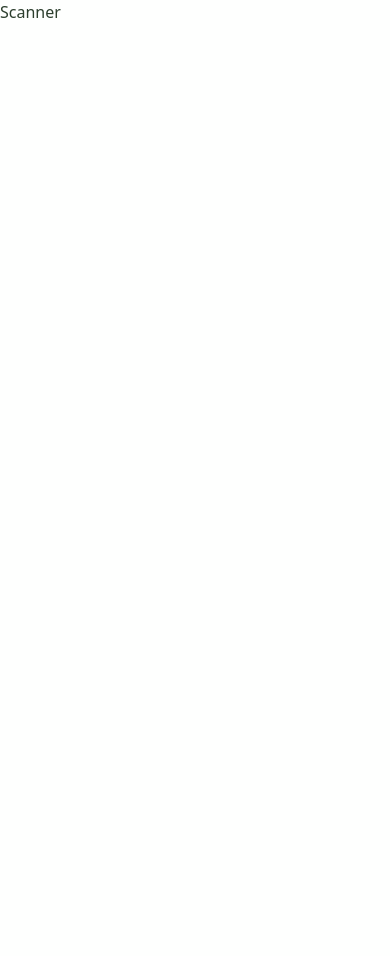
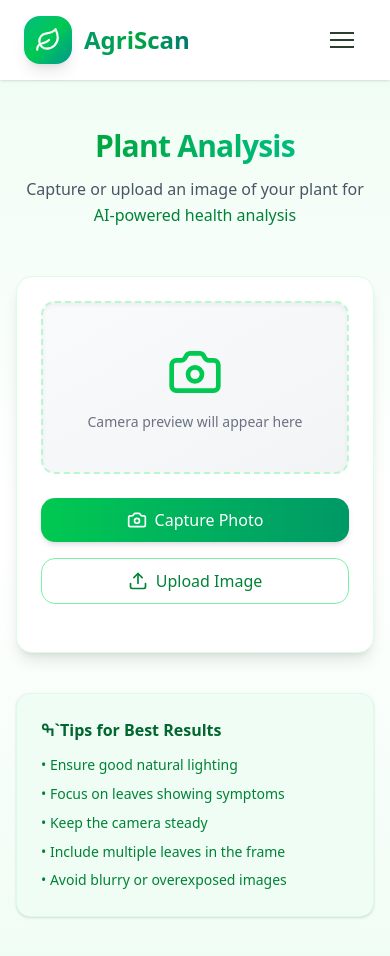
Before and after one commit to kunalpawar83/clg_plant_frontend, a React (Vite) app: page /scanner in a window 390 px wide. Shown: the top 956 px of the page. Before the commit the page ends 844 px from the top, so only its background shows below. Built offline with nearby package versions, Linux system fonts and the light colour scheme.

Commit message:
Scanner  Pager

```diff
--- a/src/App.jsx
+++ b/src/App.jsx
@@ -4,6 +4,7 @@ import Home from './pages/Home'
 import Scanner from './pages/Scanner'
 import History from './pages/History'
 import Learning from './pages/Learning'
+import Analyze from './pages/Analyze'
 const App = () => {
   return (
     <>
@@ -13,6 +14,7 @@ const App = () => {
         <Route path='/scanner' element ={<Scanner/>}/>
         <Route path='/history' element ={<History/>}/>
         <Route path='/learning' element ={<Learning/>}/>
+        <Route path='/analyze' element ={<Analyze/>}/>
       </Routes>
     </>
   )
--- a/src/pages/Scanner.jsx
+++ b/src/pages/Scanner.jsx
@@ -1,9 +1,217 @@
-import React from 'react'
+import { useState, useRef, useEffect } from "react";
+import { Camera, Upload, RotateCcw, Check, Loader2 } from "lucide-react";
+import { useNavigate } from "react-router-dom";
+import Header from "../components/Header";
 
 const Scanner = () => {
+  const [capturedImage, setCapturedImage] = useState(null);
+  const [isAnalyzing, setIsAnalyzing] = useState(false);
+  const [progress, setProgress] = useState(0);
+  const [analysisComplete, setAnalysisComplete] = useState(false);
+  const fileInputRef = useRef(null);
+  const navigate = useNavigate();
+
+  const handleCapture = () => {
+    const canvas = document.createElement("canvas");
+    canvas.width = 400;
+    canvas.height = 300;
+    const ctx = canvas.getContext("2d");
+    if (ctx) {
+      const gradient = ctx.createLinearGradient(0, 0, 400, 300);
+      gradient.addColorStop(0, "#22c55e");
+      gradient.addColorStop(1, "#16a34a");
+      ctx.fillStyle = gradient;
+      ctx.fillRect(0, 0, 400, 300);
+
+      ctx.fillStyle = "#15803d";
+      ctx.beginPath();
+      ctx.ellipse(200, 150, 80, 60, 0, 0, 2 * Math.PI);
+      ctx.fill();
+
+      setCapturedImage(canvas.toDataURL());
+    }
+  };
+
+  const handleFileUpload = (event) => {
+    const file = event.target.files?.[0];
+    if (file) {
+      const reader = new FileReader();
+      reader.onload = (e) => {
+        setCapturedImage(e.target?.result);
+      };
+      reader.readAsDataURL(file);
+    }
+  };
+
+  //  Navigate when analysis is complete
+  useEffect(() => {
+    if (analysisComplete) {
+      navigate("/analyze", {
+        state: {
+          plantName: "Tomato Plant",
+          healthStatus: "Healthy",
+          confidence: "94%",
+          growthStage: "Flowering",
+          recommendations: [
+            "Continue regular watering schedule",
+            "Apply balanced fertilizer weekly",
+            "Monitor for early blight symptoms",
+          ],
+        },
+      });
+      setAnalysisComplete(false);
+    }
+  }, [analysisComplete, navigate]);
+
+  const handleAnalyze = () => {
+    setIsAnalyzing(true);
+    setProgress(0);
+    setAnalysisComplete(false);
+
+    const interval = setInterval(() => {
+      setProgress((prev) => {
+        if (prev >= 100) {
+          clearInterval(interval);
+          setIsAnalyzing(false);
+          setAnalysisComplete(true);
+          return 100;
+        }
+        return prev + 10;
+      });
+    }, 200);
+  };
+
+  const retakePhoto = () => {
+    setCapturedImage(null);
+    setProgress(0);
+    setAnalysisComplete(false);
+  };
+
   return (
-    <div>Scanner</div>
-  )
-}
+    <>
+  <Header />
+  <div className="min-h-screen mt-20 bg-gradient-to-b from-green-50 via-white to-green-50 py-12">
+    <div className="max-w-2xl mx-auto px-4">
+      {/* Title Section */}
+      <div className="text-center mb-12">
+        <h1 className="text-3xl md:text-4xl font-semibold tracking-tight text-gray-800 mb-3">
+          <span className="bg-gradient-to-r from-green-600 to-emerald-500 bg-clip-text text-transparent">
+            Plant Analysis
+          </span>
+        </h1>
+        <p className="text-gray-600 text-base md:text-lg leading-relaxed">
+          Capture or upload an image of your plant for{" "}
+          <span className="text-green-700 font-medium">
+            AI-powered health analysis
+          </span>
+        </p>
+      </div>
 
-export default Scanner
+      {/* Main Card */}
+      <div className="bg-white rounded-2xl shadow-lg border border-green-100 p-6 transition-all duration-300 hover:shadow-xl">
+        {!capturedImage ? (
+          <div className="space-y-6">
+            {/* Camera Preview */}
+            <div className="aspect-video bg-gradient-to-br from-gray-50 to-gray-100 rounded-xl flex items-center justify-center border-2 border-dashed border-green-200 shadow-inner">
+              <div className="text-center">
+                <Camera className="w-14 h-14 text-green-500 mx-auto mb-3" />
+                <p className="text-gray-500 text-sm">
+                  Camera preview will appear here
+                </p>
+              </div>
+            </div>
+
+            {/* Buttons */}
+            <div className="flex flex-col sm:flex-row gap-4">
+              <button
+                onClick={handleCapture}
+                className="flex-1 bg-gradient-to-r from-green-500 to-emerald-600 hover:from-green-600 hover:to-emerald-700 text-white py-2.5 text-base rounded-xl shadow-md hover:shadow-lg transition-all duration-300 flex items-center justify-center"
+              >
+                <Camera className="w-5 h-5 mr-2" />
+                Capture Photo
+              </button>
+
+              <button
+                onClick={() => fileInputRef.current?.click()}
+                className="flex-1 flex items-center justify-center border border-green-300 text-green-700 hover:bg-green-50 py-2.5 text-base rounded-xl transition-all duration-300"
+              >
+                <Upload className="w-5 h-5 mr-2" />
+                Upload Image
+              </button>
+            </div>
+
+            <input
+              ref={fileInputRef}
+              type="file"
+              accept="image/*"
+              onChange={handleFileUpload}
+              className="hidden"
+            />
+          </div>
+        ) : (
+          <div className="space-y-6">
+            {/* Preview */}
+            <div className="relative rounded-xl overflow-hidden shadow-md">
+              <img
+                src={capturedImage}
+                alt="Captured plant"
+                className="w-full aspect-video object-cover"
+              />
+              {isAnalyzing && (
+                <div className="absolute inset-0 bg-black/60 flex items-center justify-center">
+                  <div className="text-center text-white">
+                    <Loader2 className="w-10 h-10 animate-spin mx-auto mb-3" />
+                    <p className="text-base font-medium">
+                      Analyzing your plant...
+                    </p>
+                    <p className="text-sm mt-1 opacity-80">{progress}% complete</p>
+                  </div>
+                </div>
+              )}
+            </div>
+
+            {/* Retake + Analyze */}
+            {!isAnalyzing && (
+              <div className="flex gap-4">
+                <button
+                  onClick={retakePhoto}
+                  className="flex-1 flex items-center justify-center border border-gray-300 text-gray-700 hover:bg-gray-50 py-2.5 rounded-xl transition-all duration-300 text-sm font-medium"
+                >
+                  <RotateCcw className="w-5 h-5 mr-2" />
+                  Retake
+                </button>
+
+                <button
+                  onClick={handleAnalyze}
+                  className="flex-1 flex items-center justify-center bg-gradient-to-r from-green-500 to-emerald-600 hover:from-green-600 hover:to-emerald-700 text-white py-2.5 rounded-xl shadow-md hover:shadow-lg transition-all duration-300 text-sm font-medium"
+                >
+                  <Check className="w-5 h-5 mr-2" />
+                  Analyze Plant
+                </button>
+              </div>
+            )}
+          </div>
+        )}
+      </div>
+
+      {/* Tips Section */}
+      <div className="mt-10 bg-green-50 rounded-xl p-6 border border-green-100 shadow-sm">
+        <h3 className="text-base font-semibold text-green-800 mb-3 flex items-center gap-2">
+          ߒ`Tips for Best Results
+        </h3>
+        <ul className="text-green-700 space-y-1.5 text-sm leading-relaxed">
+          <li>• Ensure good natural lighting</li>
+          <li>• Focus on leaves showing symptoms</li>
+          <li>• Keep the camera steady</li>
+          <li>• Include multiple leaves in the frame</li>
+          <li>• Avoid blurry or overexposed images</li>
+        </ul>
+      </div>
+    </div>
+  </div>
+</>
+
+  );
+};
+
+export default Scanner;
```
